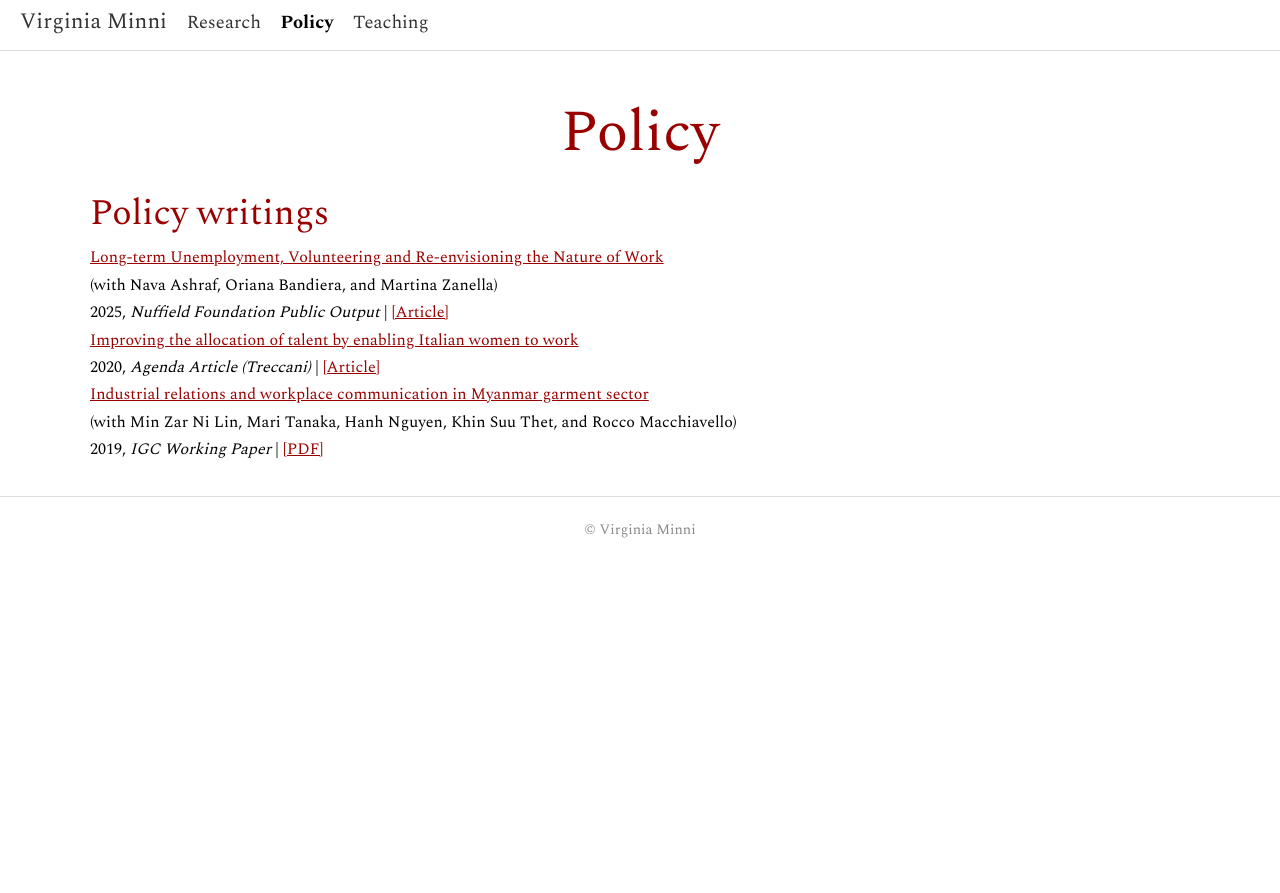
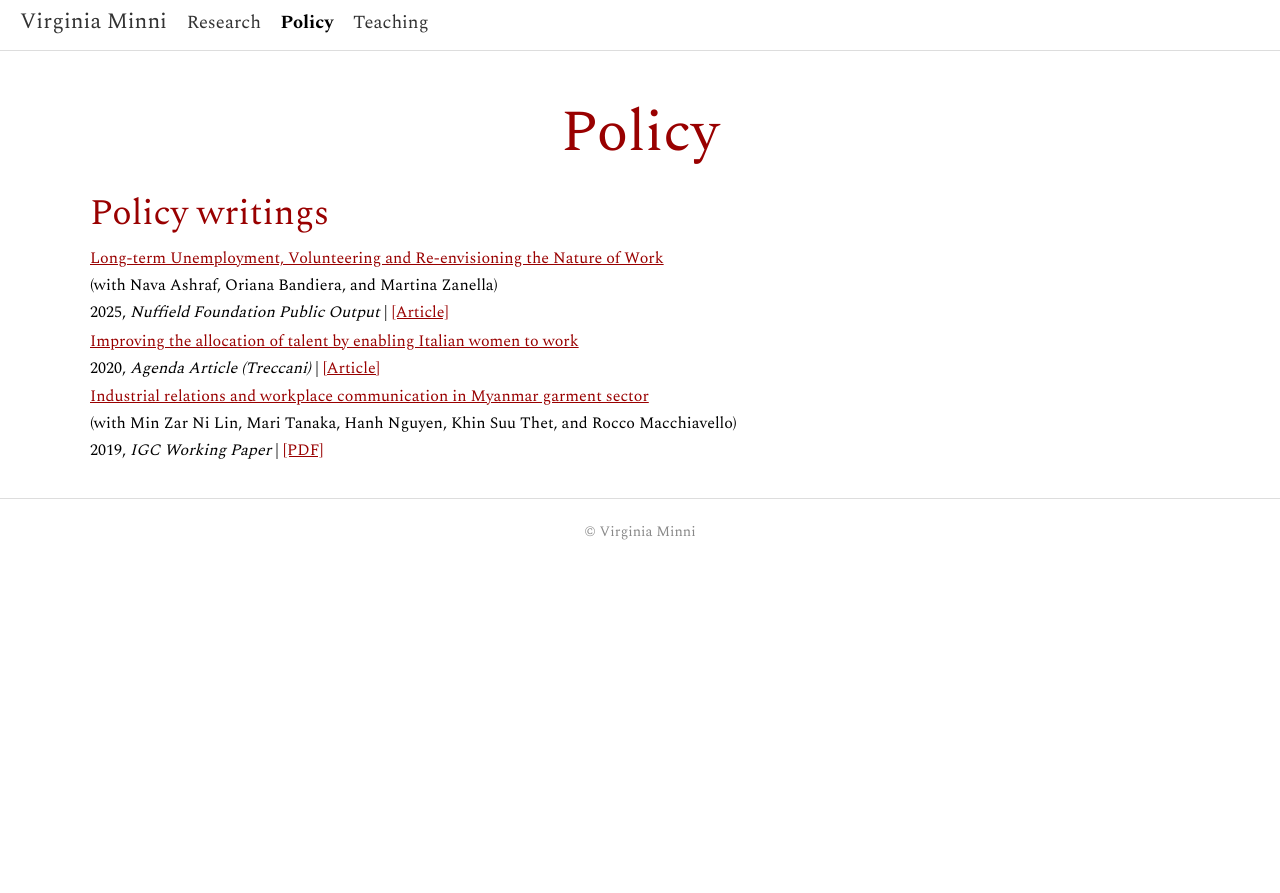
Before and after one commit to virginiaminni/virginiaminni.github.io, a Jekyll site: the page built from policy.md, in a window 1280 px wide. Shown: the part 7-900 px from the top of the page. Built offline with Jekyll 4.4.1, drawn with Linux system fonts in a browser that asks for light colours.

Commit message:
Update main.css

```diff
--- a/assets/css/main.css
+++ b/assets/css/main.css
@@ -95,8 +95,8 @@ h2
 }
 
 p {
-  margin-top: 0.5px;
-  margin-bottom: 0.5px;
+  margin-top: 1px;
+  margin-bottom: 1px;
 }
 
 /* Links styling */
```
